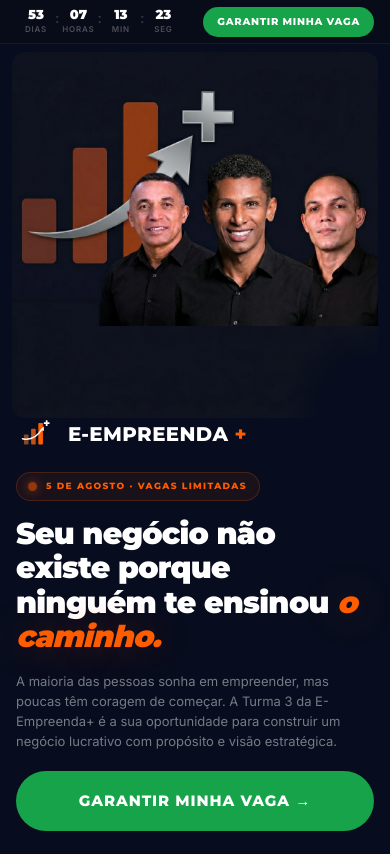
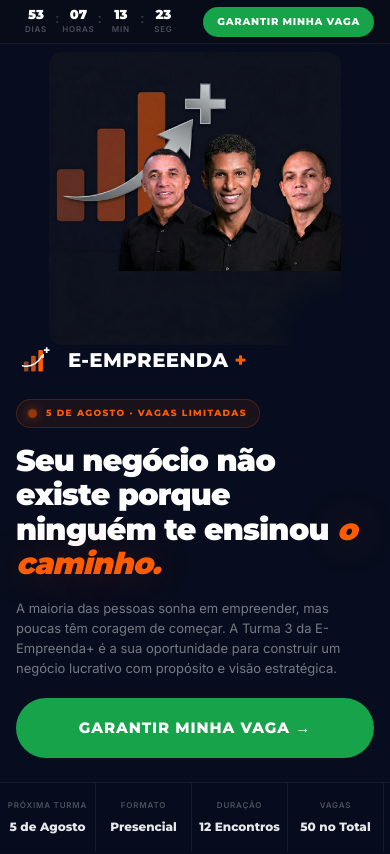
Before and after one commit to pluppex-art/E-EMPREENDA-Plus, a React (Vite) app: page / in a window 390 px wide. Shown: the top 854 px of the page. Built offline with nearby package versions, Linux system fonts and the light colour scheme; no server answers; the database is empty.

Commit message:
Please provide the code changes or file diffs you would like me to summarize.

```diff
--- a/src/pages/Home/Home.module.css
+++ b/src/pages/Home/Home.module.css
@@ -721,12 +721,14 @@
   .heroRight {
     grid-column: 1;
     grid-row: 1;
-    padding: 12px 16px 0;
+    padding: 8px 16px 0;
     justify-content: center;
   }
-  /* No mobile: só esconde o canto inferior direito (marca d'água), sem fade no fundo */
+  /* No mobile: foto menor e centralizada */
   .heroPhoto {
     border-radius: 12px;
+    width: 70%;
+    margin: 0 auto;
     mask-image: radial-gradient(circle at 97% 97%, transparent 9%, black 16%);
     -webkit-mask-image: radial-gradient(circle at 97% 97%, transparent 9%, black 16%);
     mask-composite: unset;
@@ -830,6 +832,7 @@
 
   /* Hero */
   .heroRight { padding: 8px 12px 0; }
+  .heroPhoto { width: 80%; }
   .heroLeft { padding: 2px 0 0; }
   .heroContent { padding: 0 16px 24px; }
   .heroH1 { font-size: clamp(22px, 8vw, 30px); line-height: 1.15; }
```
